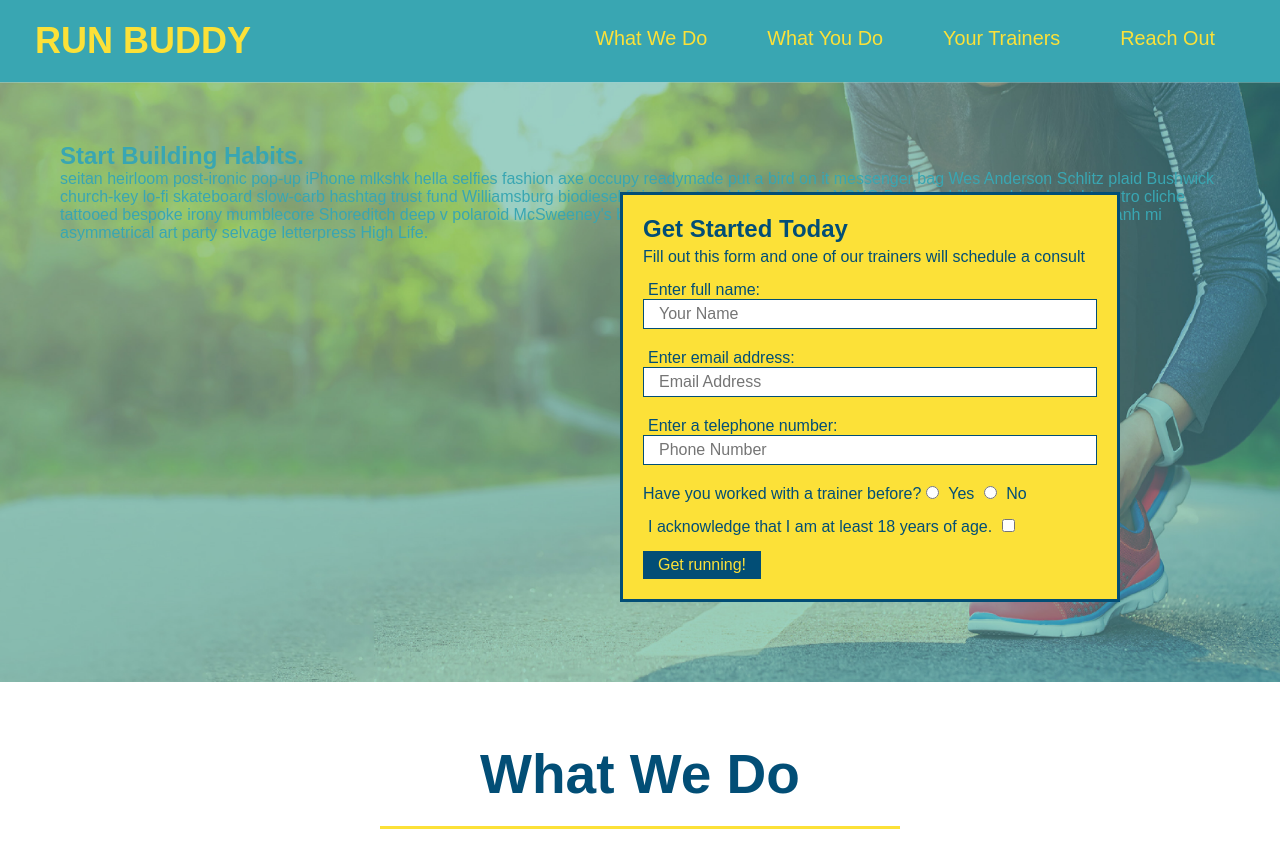
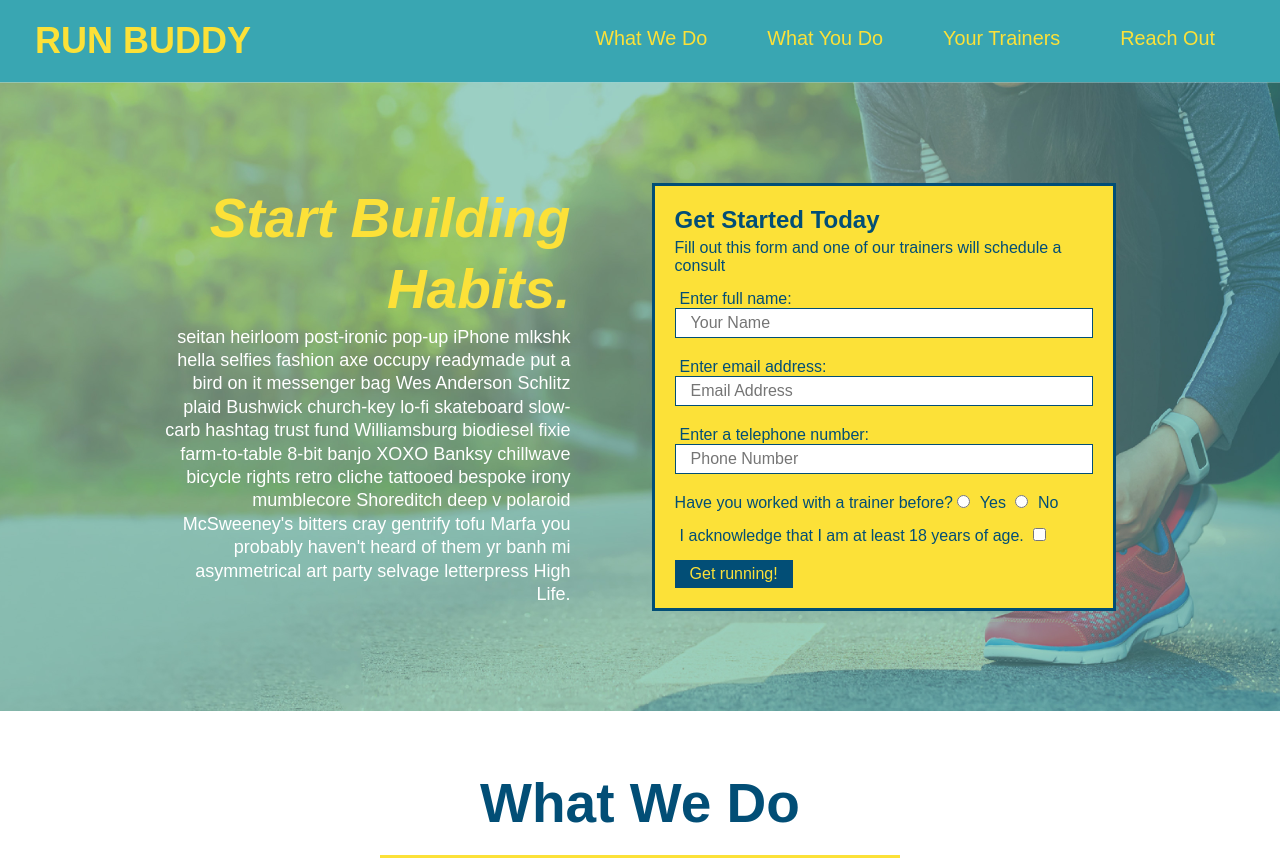
Before and after one commit to Dmorrel7/run-buddy, a plain HTML site: page index.html in a window 1280 px wide. Shown: the top 861 px of the page. Drawn offline with Linux system fonts and the light colour scheme.

Commit message:
update css hero

```diff
--- a/assets/css/style.css
+++ b/assets/css/style.css
@@ -79,21 +79,35 @@ section {
 
 .hero {
     background-image: url("../images/hero-bg.jpg");
-    height: 600px;
     background-size: cover;
     background-position: center;
-    position: relative;
+    display: flex;
+    justify-content: center;
+    flex-wrap: wrap;
 }
 
 .hero-form {
     background-color: #fce138;
     color: #024e76;
     padding: 20px;
-    width: 500px;
     border: solid 3px #024e76;
-    position: absolute;
-    bottom: 80px;
-    right: 160px;
+    width: 40%;
+    margin: 3.5%;
+}
+
+.hero-cta {
+    width: 35%;
+    text-align: right;
+    margin: 3.5%;
+    color: #fff;
+    font-size: 18px;
+    line-height: 1.3;
+}
+
+.hero-cta h2 {
+    font-style: italic;
+    font-size: 55px;
+    color: #fce138;
 }
 
 .hero-form h3 {
```
